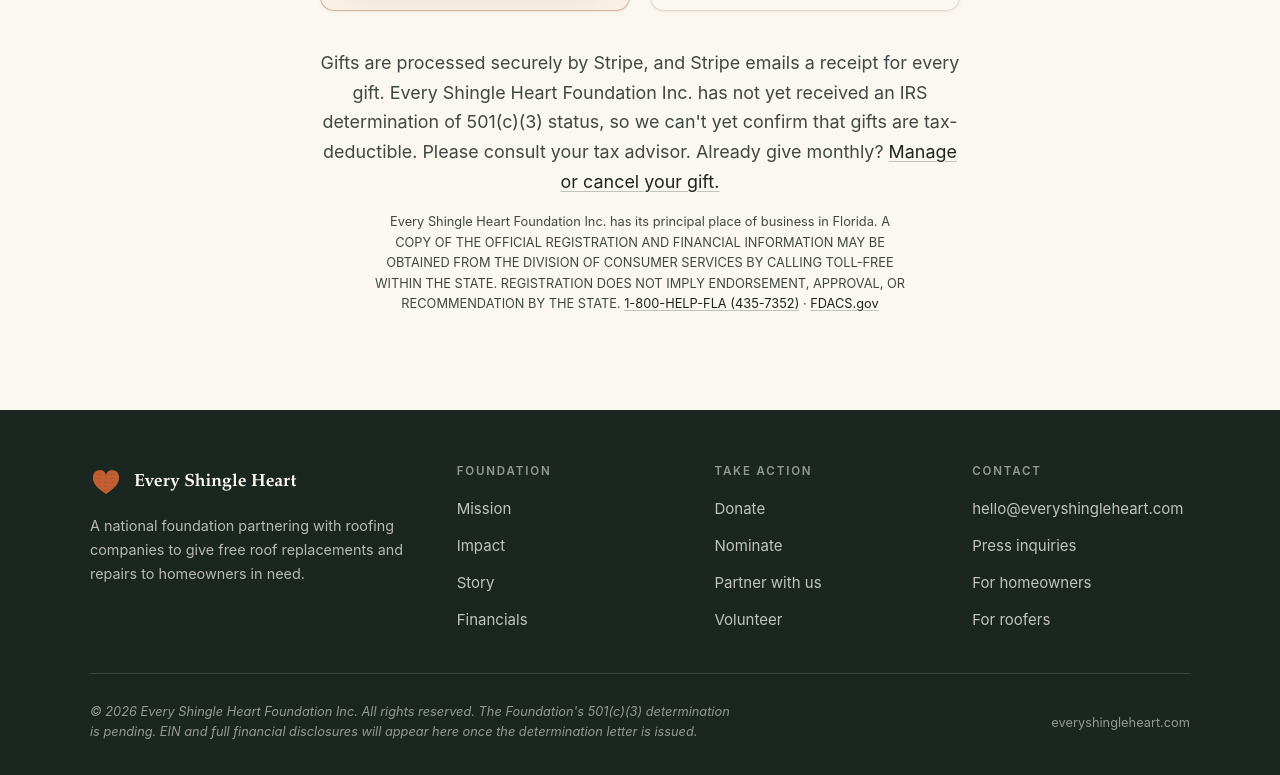
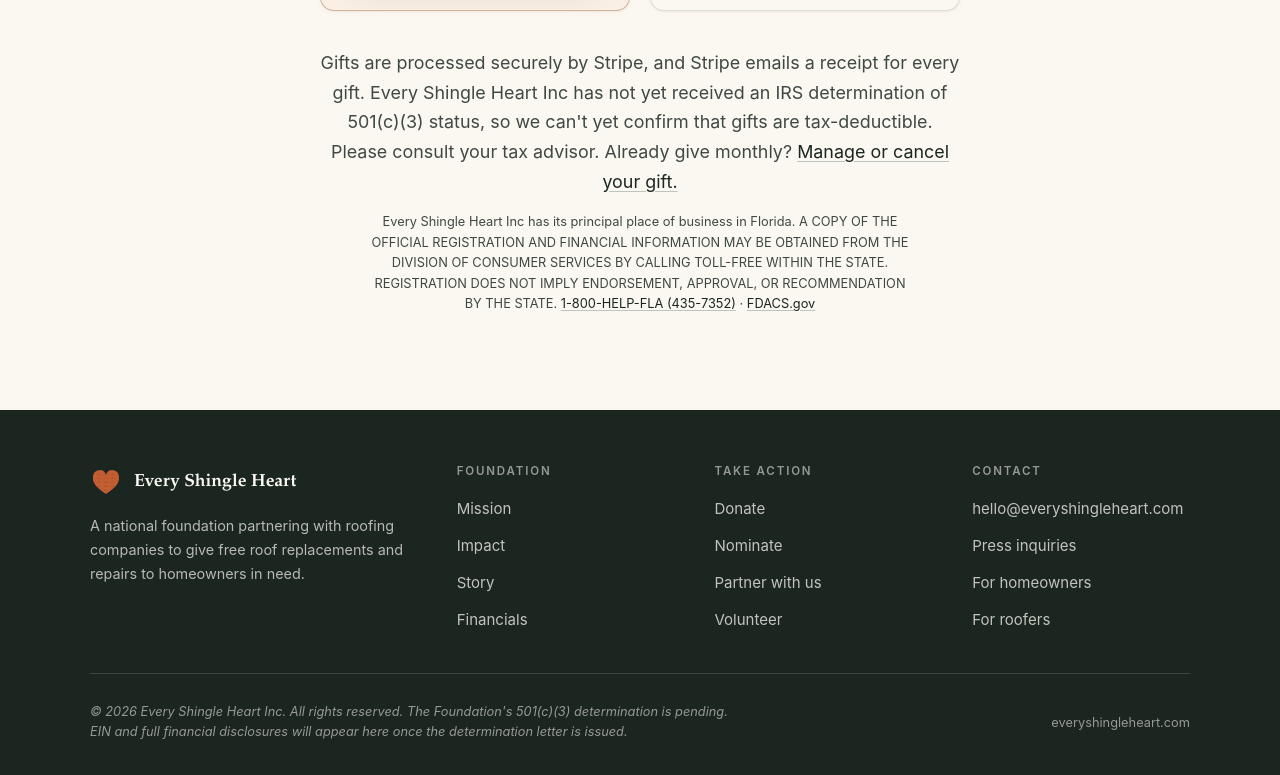
Before and after one commit to jmckisic88/every-shingle-heart, a website: page index.html in a window 1280 px wide. Shown: the part 6619-7394 px from the top of the page. Drawn offline with Linux system fonts and the light colour scheme.

Commit message:
site: use the legal name from the Florida articles
The articles of incorporation name the corporation "Every Shingle Heart Inc",
without "Foundation", and Josh confirmed that is the legal name. The Florida
disclosure, the IRS status sentence, the Checkout text, the footer copyright
and the README's Stripe checklist now use that exact name. Brand copy that
says "Every Shingle Heart Foundation" is unchanged.

Co-Authored-By: Claude Opus 5.5 <noreply@anthropic.com>

```diff
--- a/api/donate.js
+++ b/api/donate.js
@@ -53,7 +53,7 @@ const LOCAL_HOSTNAMES = ['localhost', '127.0.0.1', '[::1]'];
 // place of business (s. 496.411(2)(a)), not the city.
 const SUBMIT_TEXT =
   'By completing this gift, you confirm you are not a foreign source of concern as defined in ' +
-  'section 496.404, Florida Statutes. Every Shingle Heart Foundation Inc. has its principal ' +
+  'section 496.404, Florida Statutes. Every Shingle Heart Inc has its principal ' +
   'place of business in Florida. A COPY OF THE OFFICIAL REGISTRATION AND FINANCIAL ' +
   'INFORMATION MAY BE OBTAINED FROM THE DIVISION OF CONSUMER SERVICES BY CALLING TOLL-FREE ' +
   'WITHIN THE STATE. REGISTRATION DOES NOT IMPLY ENDORSEMENT, APPROVAL, OR RECOMMENDATION BY ' +
--- a/index.html
+++ b/index.html
@@ -1958,9 +1958,9 @@
     </div>
 
     <!-- PLACEHOLDER: the IRS status sentence is default wording until the filing status is confirmed. -->
-    <p class="donate-note">Gifts are processed securely by Stripe, and Stripe emails a receipt for every gift. Every Shingle Heart Foundation Inc. has not yet received an IRS determination of 501(c)(3) status, so we can't yet confirm that gifts are tax-deductible. Please consult your tax advisor. Already give monthly? <a href="/api/donate?manage=1">Manage or cancel your gift.</a></p>
+    <p class="donate-note">Gifts are processed securely by Stripe, and Stripe emails a receipt for every gift. Every Shingle Heart Inc has not yet received an IRS determination of 501(c)(3) status, so we can't yet confirm that gifts are tax-deductible. Please consult your tax advisor. Already give monthly? <a href="/api/donate?manage=1">Manage or cancel your gift.</a></p>
     <!-- PLACEHOLDER: when FDACS approves the registration, add "Florida registration no. CH_____." after the first sentence (same text in thank-you.html and api/donate.js). Florida asks for the state of the principal place of business, not the city. -->
-    <p class="donate-disclosure">Every Shingle Heart Foundation Inc. has its principal place of business in Florida. A COPY OF THE OFFICIAL REGISTRATION AND FINANCIAL INFORMATION MAY BE OBTAINED FROM THE DIVISION OF CONSUMER SERVICES BY CALLING TOLL-FREE WITHIN THE STATE. REGISTRATION DOES NOT IMPLY ENDORSEMENT, APPROVAL, OR RECOMMENDATION BY THE STATE. <a href="tel:+18004357352">1-800-HELP-FLA (435-7352)</a> &middot; <a href="https://www.fdacs.gov">FDACS.gov</a></p>
+    <p class="donate-disclosure">Every Shingle Heart Inc has its principal place of business in Florida. A COPY OF THE OFFICIAL REGISTRATION AND FINANCIAL INFORMATION MAY BE OBTAINED FROM THE DIVISION OF CONSUMER SERVICES BY CALLING TOLL-FREE WITHIN THE STATE. REGISTRATION DOES NOT IMPLY ENDORSEMENT, APPROVAL, OR RECOMMENDATION BY THE STATE. <a href="tel:+18004357352">1-800-HELP-FLA (435-7352)</a> &middot; <a href="https://www.fdacs.gov">FDACS.gov</a></p>
   </div>
 </section>
 
@@ -2012,7 +2012,7 @@
       </div>
     </div>
     <div class="foot-bottom">
-      <div class="foot-legal">© 2026 Every Shingle Heart Foundation Inc. All rights reserved. The Foundation's 501(c)(3) determination is pending. EIN and full financial disclosures will appear here once the determination letter is issued.</div>
+      <div class="foot-legal">© 2026 Every Shingle Heart Inc. All rights reserved. The Foundation's 501(c)(3) determination is pending. EIN and full financial disclosures will appear here once the determination letter is issued.</div>
       <div>everyshingleheart.com</div>
     </div>
   </div>
```
Also changed, not shown: thank-you.html (+2 -2 lines), README.md.
